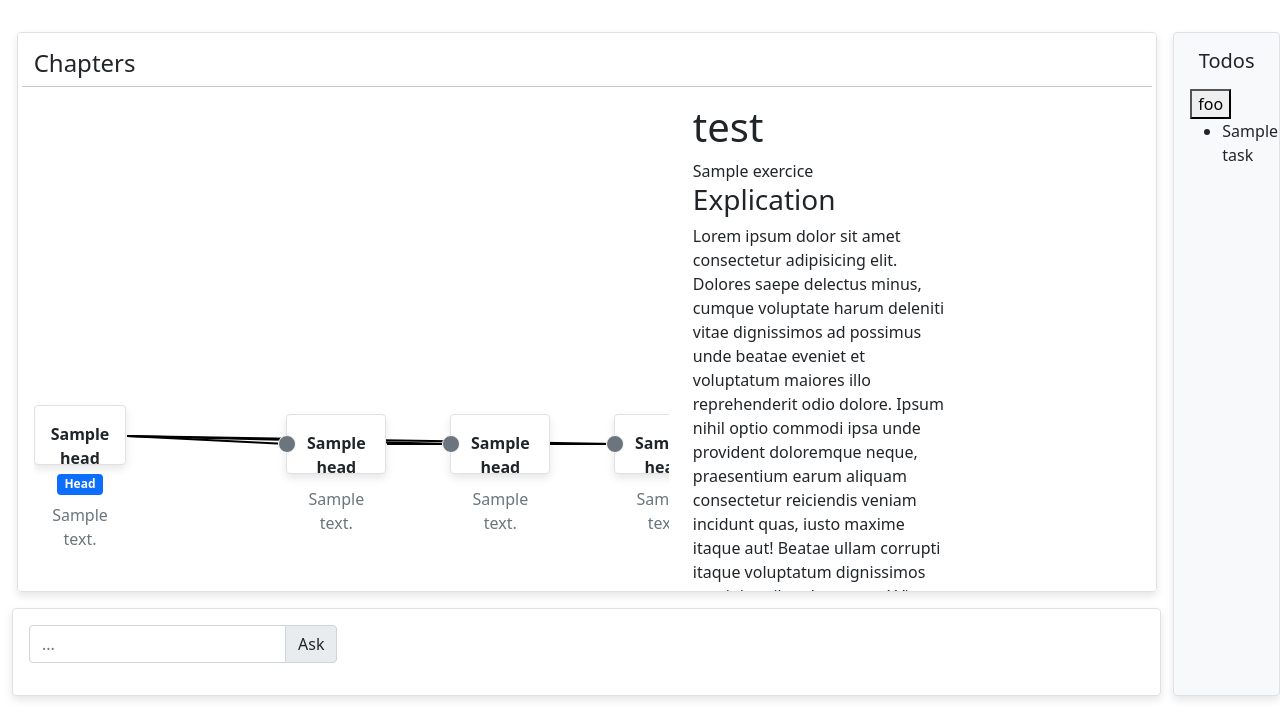
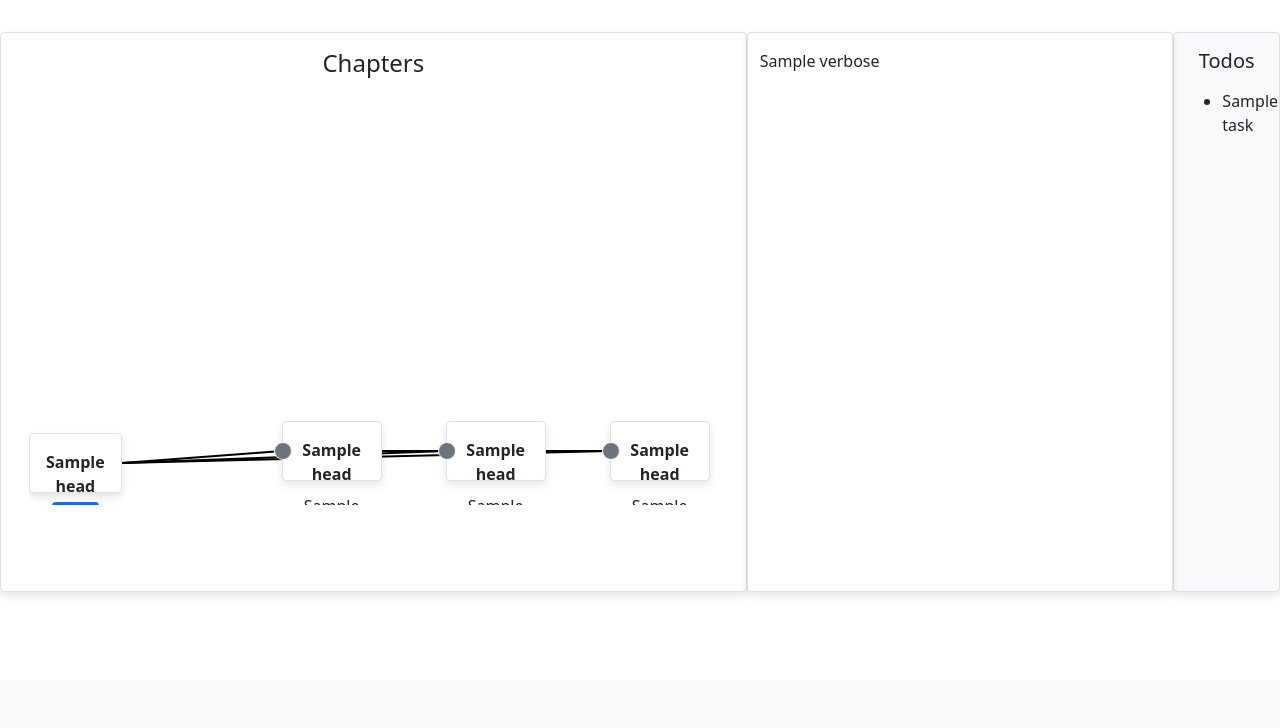
Before and after one commit to Hechmiko/Take-Nodes, a Python web app: template templates/study.html in a window 1280 px wide. Shown: the part 120-848 px from the top of the page. After the commit the page ends 714 px from the top, so only its background shows below. Run offline with Jinja, Linux system fonts and the light colour scheme; the template is opened without the code that fills it: most values are stand-ins (such as "Sample title", 1, 10 or a date in 2020).

Commit message:
still needs some css

```diff
--- a/static/css/styles.css
+++ b/static/css/styles.css
@@ -3,7 +3,9 @@ body {
     background-color: #f0f2f5;
 }
 
-#markdown-display {
+.container,
+.descriptionBox {
+    position: relative;
     overflow: scroll !important;
     height: 70vh;
     background-color: #ffffff;
@@ -11,8 +13,19 @@ body {
     border-radius: 0.25rem;
     padding: 1rem;
     box-shadow: 0 4px 8px rgba(0, 0, 0, 0.1);
-    overflow-y: auto;
+    /*overflow-y: auto;*/
+    overflow: hidden !important;
+    display: grid;
 }
+
+.container {
+    justify-items: center;
+}
+
+#graph-display {
+    align-self: center;
+}
+
 
 .menu {
     background-color: #ffffff;
@@ -67,8 +80,12 @@ button.btn:hover {
 }
 
 .tree-container {
-    position: relative;
+    align-content: center;
+    align-items: center;
     display: grid;
+    width: 100%;
+    height: 100%;
+    overflow: hidden !important;
 }
 
 .tree {
@@ -76,7 +93,7 @@ button.btn:hover {
     display: flex;
     gap: 1rem;
     align-items: center;
-    overflow: hidden;
+    overflow: visible;
 }
 
 
@@ -92,6 +109,7 @@ button.btn:hover {
     height: 60px;
     text-align: center;
     position: relative;
+    transition: 0.3s;
 }
 
 .leaf {
@@ -107,6 +125,10 @@ button.btn:hover {
 .tree-node .description {
     font-size: 1rem;
     color: #6c757d;
+}
+
+.tree-node:hover {
+    color: #0056b3;
 }
 
 .branch {
@@ -156,6 +178,7 @@ button.btn:hover {
     background-color: #6c757d;
 }
 
+
 .node-link:hover {
     background-color: #0056b3;
 }
--- a/static/js/tree.js
+++ b/static/js/tree.js
@@ -25,7 +25,7 @@ function connectDots(dot_a, dot_b) {
     let svg = document.createElementNS(svgNS, "svg");
     let line = document.createElementNS(svgNS, "line");
     svg.appendChild(line);
-    let connection = { 'parent': dot_a, 'child': dot_b, 'svg': svg, 'expanded': true };
+    let connection = { 'parent': dot_a, 'child': dot_b, 'svg': svg };
     document.getElementById("node-links").appendChild(svg);
     connections.push(connection)
     setSize(connection)
@@ -33,22 +33,22 @@ function connectDots(dot_a, dot_b) {
 
 
 }
-
 function setSize(connection) {
+    let container = document.querySelector("#graph-display")
 
     a = getPosition(connection.parent)
     b = getPosition(connection.child)
     let line = connection.svg.querySelector("line");
     let svg = connection.svg
     svg.setAttribute("id", "node-link");
-    svg.setAttribute("width", window.innerWidth);
-    svg.setAttribute("height", window.innerHeight);
-    svg.setAttribute("viewBox", `0 0 ${window.innerWidth} ${window.innerHeight}`);
+    svg.setAttribute("width", container.offsetWidth); /// use window.innerHeight and width to avoid svg not rendering
+    svg.setAttribute("height", window.innerHeight + 50); /// use container.offsetHeight and width for nice sizing and no overflow
+    svg.setAttribute("viewBox", `0 0 ${container.innerWidth} ${container.innerHeight}`);
     svg.setAttribute("style", "position:absolute; z-index: 10;");
-    line.setAttribute("x1", a.x + a.node.offsetWidth);
-    line.setAttribute("y1", a.y + 22);
-    line.setAttribute("x2", b.x);
-    line.setAttribute("y2", b.y + 22); // 16 is the padding of 'tree-node' in the stylesheet
+    line.setAttribute("x1", (a.x + a.node.offsetWidth));
+    line.setAttribute("y1", (a.y + 22));
+    line.setAttribute("x2", (b.x));
+    line.setAttribute("y2", (b.y + 22)); // 16 is the padding of 'tree-node' in the stylesheet
     line.setAttribute("stroke", "black");
     line.setAttribute("stroke-width", "2");
 }
@@ -83,14 +83,14 @@ let visible_connections = connections
 
 
 function toggle(node) {
-    let child_connection = connections.find((connection) => connection.child == node)
     let parent_connection = connections.find((connection) => connection.parent == node)
-    if (child_connection.expanded == true) {
-        focusOn(node)
-    }
-    if (parent_connection != undefined && parent_connection.expanded == true) {
+
+    focusOn(node)
+
+    if (parent_connection != undefined) {
         showAll(node)
     }
+    showDescription(node)
     setManySize()
 }
 
@@ -99,8 +99,6 @@ function focusOn(node) {
     if (!(node_div == document.querySelector(".tree"))) {
         child_connection = visible_connections.find((connection) => connection.child == node)
         if (child_connection != undefined) {
-            child_connection.expanded = false;
-            console.log(child_connection)
         }
 
         parent_node = node_div.parentNode.parentNode
@@ -123,16 +121,14 @@ function focusOn(node) {
 }
 
 function showAll(node) {
-    console.log("showing")
     connections.forEach(function (connection) {
         if (connection.parent == node) {
-            connection.expanded = true;
             connection.child.parentNode.setAttribute("style", "display :");
             connection.child.classList.add("visible-node");
             connection.svg.setAttribute("display", "display");
             connections.forEach(function (subconnection) {
                 if (subconnection.parent == connection.child) {
-                    subconnection.expanded = true;
+                    // if you remove this you can 'customize' the layout by clicking
                     showAll(connection.child);
                 }
             })
@@ -141,6 +137,11 @@ function showAll(node) {
     setManySize()
 }
 
+function showDescription(node) {
+    let descriptionBox = document.querySelector(".descriptionBox")
+    console.log(node.getAttribute("verbose"))
+    descriptionBox.innerHTML = node.getAttribute("verbose")
 
+}
 window.addEventListener('resize', setManySize)
 window.addEventListener('load', main);
--- a/templates/study.html
+++ b/templates/study.html
@@ -3,30 +3,32 @@
 {% block main %}
 <div class="container-fluid">
     <div class="row">
-        <main class="col-md-11 container">
+        <main class="col-md-7 container">
+            <h4>{{ name | default("Chapters")}}</h4>
+            <hr>
 
-            <div id="markdown-display" style="overflow: scroll;" class="p-3 container">
+            <div id="graph-display" style="overflow: scroll;" class="p-3">
                 <div class="row">
                     <!-- Markdown content will be displayed here -->
                     <!-- Basic tree search  -->
-                    <h4>{{ name | default("Chapters")}}</h4>
-                    <hr>
                     {% if tree %}
                     {% set size = tree.maxDepth(starting_level=1) %}
                     <script src="/static/js/tree.js"></script>
-                    <div class="tree-container col-md-7" style="overflow: scroll;">
+                    <div class="tree-container" style="overflow: hidden;">
                         <div id="{{ tree.head }}" class="tree mt-3" style="overflow: scroll;">
                             <div id="{{ tree.head }}" class="tree-node visible-node tree-head"
-                                children="{{tree.children}}">
+                                verbose="{% if tree.verbose %}{{ tree.verbose }}{% endif %}"
+                                details="{{ tree.details}}">
                                 <div class="symbol"">{{tree.head}} <span class=" badge bg-primary">Head</span></div>
-                                <div class="description">{{ tree.description }}</div>
+                                <div class="details">{{ tree.details }}</div>
                             </div>
                             <div id="{{tree.head}}" class="tree-body branch-children" style="z-index: 10;">
                                 {% for node in tree.children recursive %}
                                 {% if node.children %}
-                                <div class="branch-head d-flex mx-4 mb-2" id="{{node.head}}"
-                                    children="{{node.children}}">
-                                    <div class="tree-node visible-node" id="{{node.head}}">
+                                <div class="branch-head d-flex mx-4 mb-2" id="{{node.head}}">
+                                    <div class="tree-node visible-node" id="{{node.head}}"
+                                        verbose="{% if node.verbose %}{{ node.verbose }}{% endif %}"
+                                        details="{{ node.details}}">
                                         <div class="symbol">{{ node.head }}
                                             <span
                                                 class="position-absolute top-50 start-0 translate-middle p-2 border border-light rounded-circle node-link">
@@ -34,15 +36,17 @@
                                             </span>
 
                                         </div>
-                                        <div class="description">{{ node.description }}</div>
+                                        <div class="details">{{ node.details }}</div>
                                     </div>
                                     <!--Create children recursively by jumping back to the loop with the child as 'tree' (jinja does the work just explaining)-->
                                     <div id="{{ node.head }}" class="branch-children ">
                                         {{ loop(node.children) }}
                                     </div>
                                     {% else %}
-                                    <div class="branch-head d-flex mx-4 mb-2" id="{{node.head}}" children="0">
-                                        <div class="tree-node visible-node leaf">
+                                    <div class="branch-head d-flex mx-4 mb-2" id="{{node.head}}">
+                                        <div class="tree-node visible-node leaf"
+                                            verbose="{% if node.verbose %}{{ node.verbose }}{% endif %}"
+                                            details="{{ node.details}}">
                                             <div class="symbol">{{ node.head }}
                                                 <span
                                                     class="position-absolute top-50 start-0 translate-middle p-2 border border-light rounded-circle node-link">
@@ -50,12 +54,7 @@
                                                 </span>
 
                                             </div>
-                                            <div class="description">{{ node.description }}</div>
-                                            <div class="verbose">
-                                                {% if node.verbose %}
-                                                {{ node.verbose }}
-                                                {% endif %}
-                                            </div>
+                                            <div class="details">{{ node.details }}</div>
                                         </div>
 
                                         {% endif %}
@@ -65,7 +64,6 @@
                                 <!--TODO : populate node links-->
                                 <div id="node-links" class="node-links mt-3 position-absolute" style="z-index: 1;">
 
-                                    </svg>
                                 </div>
                                 <!--Tree end below-->
                             </div>
@@ -73,41 +71,18 @@
                         {% endif %}
 
 
-                        <div class="col-md-3">
-                            <h1>test</h1>
-                            {% if exercice %}
-                            {{ exercice | safe }}
-                            {% endif %}
-                            <h3>Explication</h3>
-                            <p>Lorem ipsum dolor sit amet consectetur adipisicing elit. Dolores saepe delectus minus,
-                                cumque voluptate harum deleniti vitae dignissimos ad possimus unde beatae eveniet et
-                                voluptatum maiores illo reprehenderit odio dolore.
-                                Ipsum nihil optio commodi ipsa unde provident doloremque neque, praesentium earum
-                                aliquam consectetur reiciendis veniam incidunt quas, iusto maxime itaque aut! Beatae
-                                ullam corrupti itaque voluptatum dignissimos suscipit quibusdam atque!
-                                Vitae natus eveniet excepturi animi! Nulla vel laborum quia non accusamus molestiae
-                                officia maxime odit qui eveniet sit dicta magnam deleniti quisquam, consequuntur
-                                dignissimos ea, iste nemo. Dicta, sint placeat!</p>
-                        </div>
                     </div>
 
                 </div>
+                <!-- Add menu items here -->
 
-                <div class="menu mt-3">
-                    <form action="/study" method="post">
-                        <div class="input-group mb-3 ">
-                            <input name="query" type="text" class="form-control" placeholder="...">
-                            <button class="input-group-text" id="basic-addon1">Ask</button>
-                    </form>
-                </div>
-                <!-- Add menu items here -->
-            </div>
         </main>
+        <div class="col-md-4 descriptionBox">
+            {{tree.verbose}}
+        </div>
         <aside class="col-md-1 bg-light border-left" id="todo-aside">
             <h5>Todos</h5>
-            <button onclick="showAll()">
-                foo
-            </button>
+
             <!-- Add todo items here -->
             <ul>
                 {% for task in todo %}
```
Also changed, not shown: app.py (+8 -2 lines), tree.py (+21 -2 lines).
